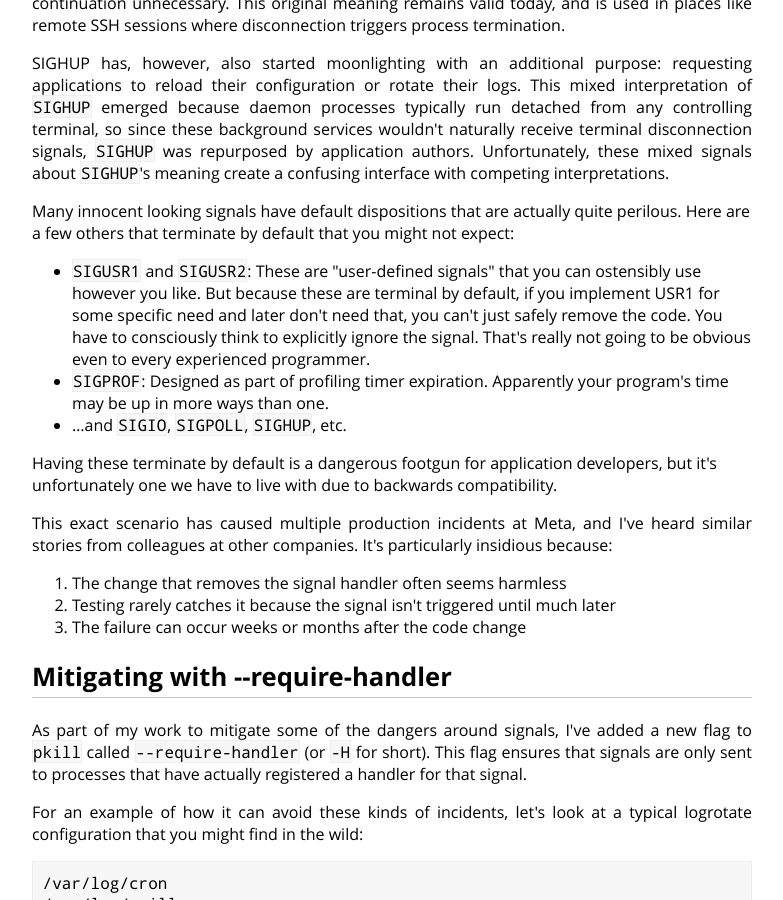
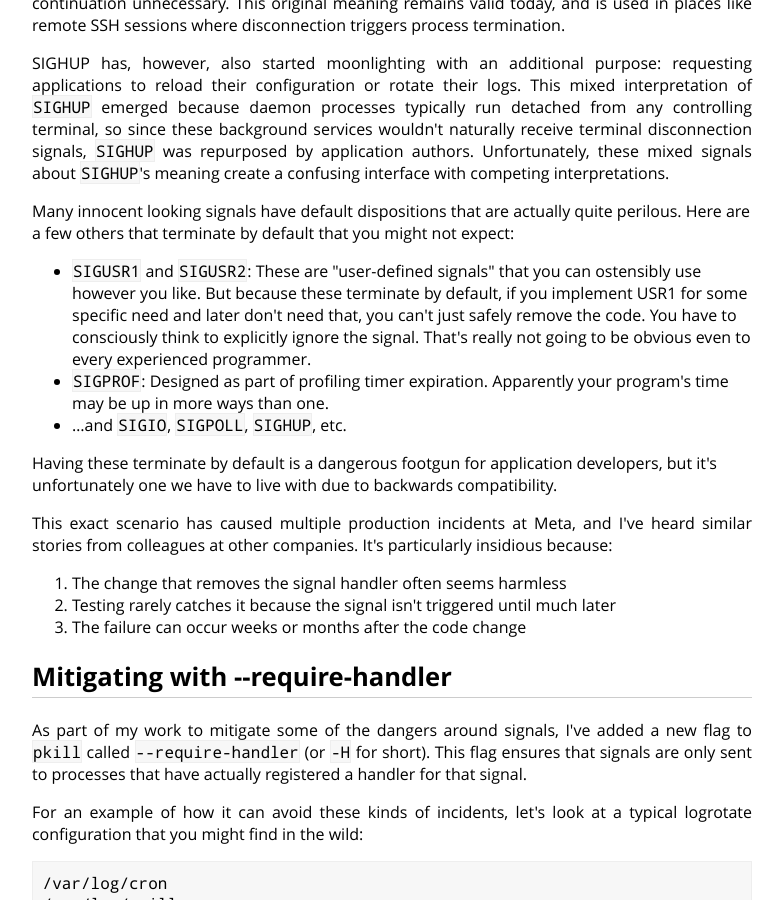
Before and after one commit to cdown/chrisdown.name, a Jekyll site: the page built from _posts/2025-05-12-safer-signal-sending-with-pkill-require-handler.md, in a window 1280 px wide and 900 px high, scrolled down 621 px. Shown: the whole window, without its empty margins (248-1031 px from the left). Built offline with Jekyll 4.4.1, drawn with Linux system fonts in a browser that asks for light colours.

Commit message:
rh post: Don't use "terminal", it's confusing with the SIGPIPE case
Thanks Diego.

```diff
--- a/_posts/2025-05-12-safer-signal-sending-with-pkill-require-handler.md
+++ b/_posts/2025-05-12-safer-signal-sending-with-pkill-require-handler.md
@@ -49,7 +49,7 @@ perilous. Here are a few others that terminate by default that you might not
 expect:
 
 - `SIGUSR1` and `SIGUSR2`: These are "user-defined signals" that you can
-   ostensibly use however you like. But because these are terminal by default,
+   ostensibly use however you like. But because these terminate by default,
    if you implement USR1 for some specific need and later don't need that, you
    can't just safely remove the code. You have to consciously think to
    explicitly ignore the signal. That's really not going to be obvious even to
```
